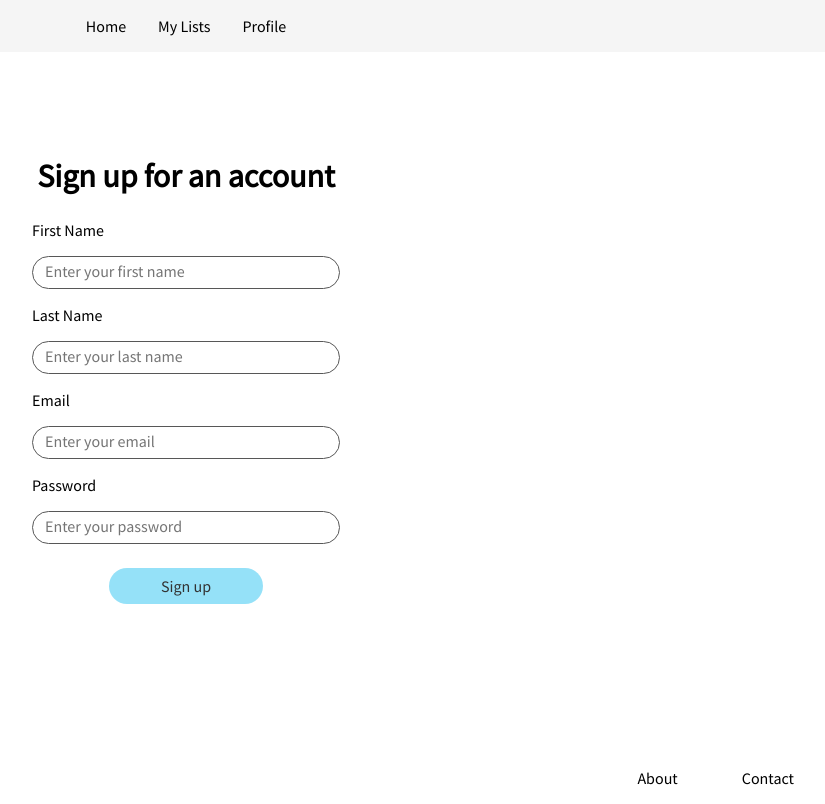
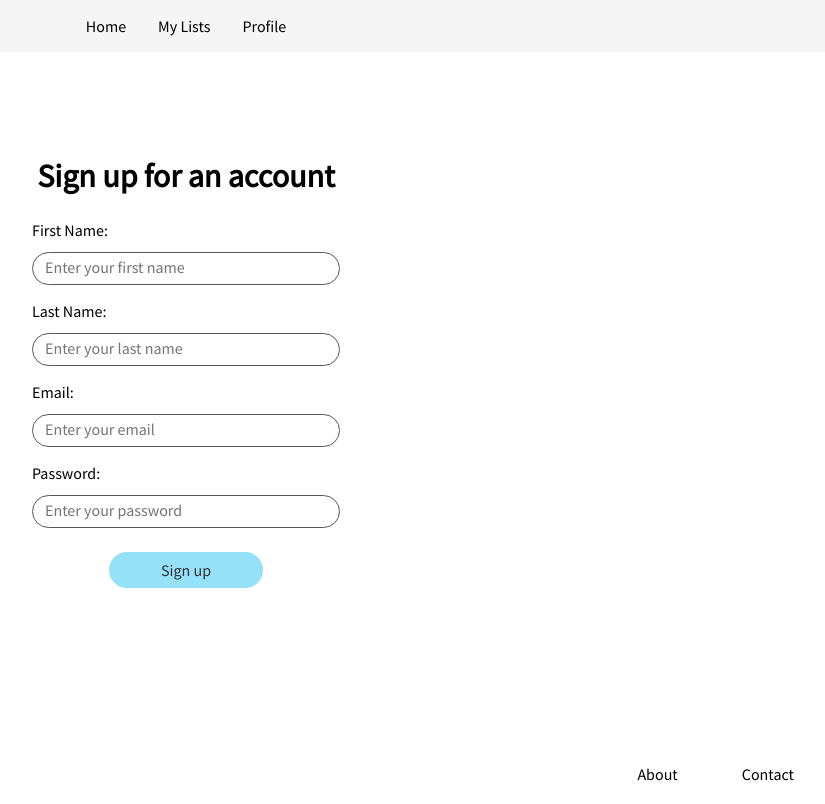
Before and after one commit to marcopoloye/dont-forget, a React (Create React App) app: page /signup in a window 1280 px wide. Shown: the whole page, without its empty margins (454-1279 px from the left). Built offline with nearby package versions, Linux system fonts and the light colour scheme; the HTML template or start-up script is replaced by a standard one.

Commit message:
adjusted padding

```diff
--- a/src/components/SearchBar/SearchBar.scss
+++ b/src/components/SearchBar/SearchBar.scss
@@ -31,12 +31,13 @@
         width: 80%;
     }
     &__weather {
-        text-align: center;
         font-size: 1.1rem;
         color: rgb(48, 48, 48);
         margin: 0;
         &-link {
             text-decoration: none;
+            display: flex;
+            justify-content: center;
         }
     }
     &__success {
--- a/src/pages/LoginPage/LoginPage.scss
+++ b/src/pages/LoginPage/LoginPage.scss
@@ -17,7 +17,7 @@
         padding: .5rem 1rem;
     }
     &__input {
-        margin: 1rem 0 0;
+        margin: .75rem 0 0;
         padding: .5rem .75rem .5rem;
     }
     &__label {
--- a/src/pages/SignUpPage/SignUpPage.js
+++ b/src/pages/SignUpPage/SignUpPage.js
@@ -67,7 +67,7 @@ function SignUpPage () {
         <div className="signup">
             <h1 className="signup__heading" htmlFor='signup-form'>Sign up for an account</h1>
             <form className="signup__form" id='signup-form' onSubmit={handleSubmit}>
-                <label className="signup__label" htmlFor='signup-firstname'>First Name</label>
+                <label className="signup__label" htmlFor='signup-firstname'>First Name:</label>
                 <input
                     type='text'
                     id='signup-firstname'
@@ -77,7 +77,7 @@ function SignUpPage () {
                     placeholder='Enter your first name'
                 />
                 <label className='signup__missing--hidden' id='error'>Please enter a first name</label>
-                <label className="signup__label" htmlFor='signup-lastname'>Last Name</label>
+                <label className="signup__label" htmlFor='signup-lastname'>Last Name:</label>
                 <input
                     type='text'
                     id='signup-lastname'
@@ -87,7 +87,7 @@ function SignUpPage () {
                     placeholder='Enter your last name'
                 />
                 <label className='signup__missing--hidden' id='error'>Please enter a last name</label>
-                <label className="signup__label" htmlFor='signup-email'>Email</label>
+                <label className="signup__label" htmlFor='signup-email'>Email:</label>
                 <input
                     type='text'
                     id='signup-email'
@@ -97,7 +97,7 @@ function SignUpPage () {
                     placeholder='Enter your email'
                 />
                 <label className='signup__missing--hidden' id='error'>Please enter an email</label>
-                <label className="signup__label" htmlFor='signup-password'>Password</label>
+                <label className="signup__label" htmlFor='signup-password'>Password:</label>
                 <input
                     type='password'
                     id='signup-password'
--- a/src/pages/SignUpPage/SignUpPage.scss
+++ b/src/pages/SignUpPage/SignUpPage.scss
@@ -17,7 +17,7 @@
         padding: .5rem 1rem;
     }
     &__input {
-        margin: 1rem 0 0rem;
+        margin: .75rem 0 0rem;
         padding: .5rem .75rem .5rem;
     }
     &__link {
```
